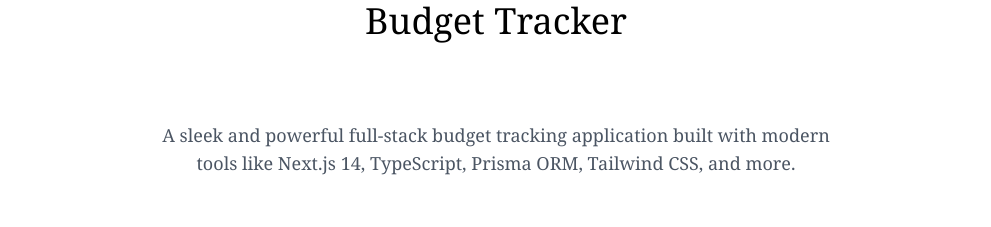
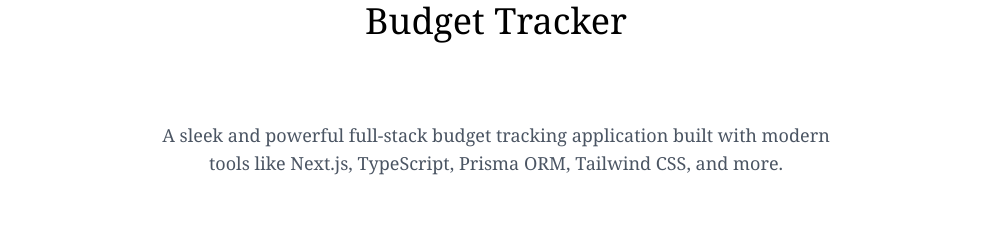
Before and after one commit to YingpMa/portfolio, a Next.js app: page / in a window 1280 px wide. Shown: the part 2700-2927 px from the top of the page, without its empty margins (144-1135 px from the left). Built offline with nearby package versions, Linux system fonts and the light colour scheme; a web font is replaced by a local one.

Commit message:
Fix errors

```diff
--- a/assets/assets.js
+++ b/assets/assets.js
@@ -123,7 +123,7 @@
   {
     title: "Budget Tracker",
     description:
-      "A sleek and powerful full-stack budget tracking application built with modern tools like Next.js 14, TypeScript, Prisma ORM, Tailwind CSS, and more.",
+      "A sleek and powerful full-stack budget tracking application built with modern tools like Next.js, TypeScript, Prisma ORM, Tailwind CSS, and more.",
     stack: ["Next.js 14", "TypeScript", "Tailwind CSS", "Prisma ORM", "Clerk"],
     images: ["/budget-1.png", "/budget-2.png", "/budget-3.png"],
     darkImages: [
```
